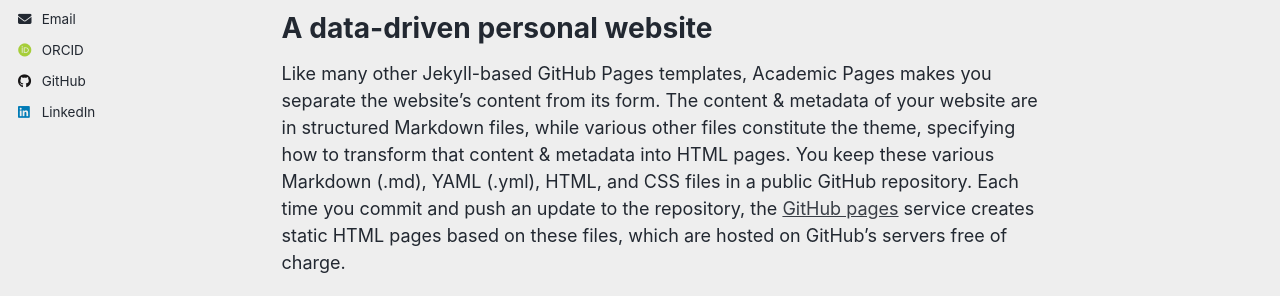
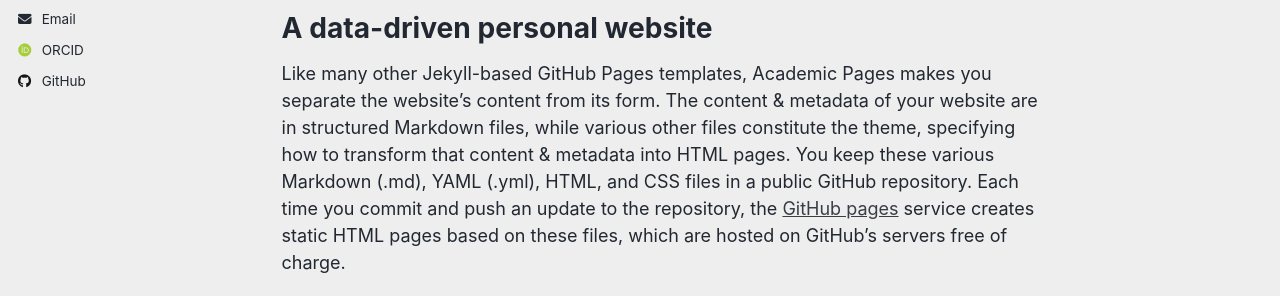
Before and after one commit to saradeng713/saradeng713.github.io, a Jekyll site: the page built from _pages/about.md, in a window 1280 px wide. Shown: the part 474-770 px from the top of the page. Built offline with Jekyll 4.4.1, drawn with Linux system fonts in a browser that asks for light colours; some web fonts are replaced; a script that is not in the unit is left out.

Commit message:
Update _config.yml

```diff
--- a/_config.yml
+++ b/_config.yml
@@ -62,7 +62,7 @@ author:
   keybase          : # Username
   instagram        : # Username
   lastfm           : # Username
-  linkedin         : "www.linkedin.com/in/xiaoyu-deng-6106841ab"
+  linkedin         : # "www.linkedin.com/in/xiaoyu-deng-6106841ab"
   mastodon         : # URL
   medium           : # URL
   pinterest        : # Username
```
